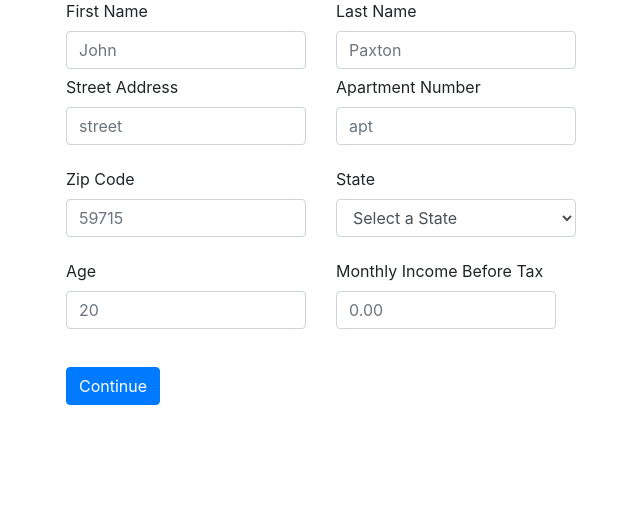
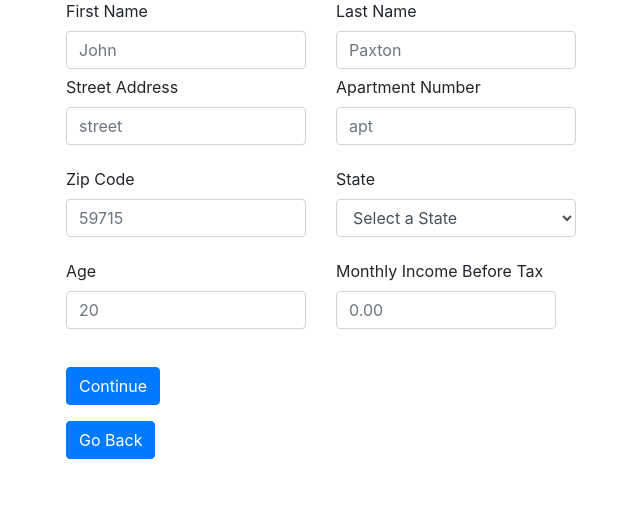
Before and after one commit to christinej697/Investment-App, a Flask app: page /signIn in a window 1280 px wide. Shown: the part 143-672 px from the top of the page, without its empty margins (19-659 px from the left). Run offline with Flask 2, Linux system fonts and the light colour scheme; data comes from the database, SQL or seed files in the repository; some libraries are stand-ins or nearby versions.

Commit message:
Add files via upload

```diff
--- a/templates/users.html
+++ b/templates/users.html
@@ -119,14 +119,19 @@
              		<input type="number" name="Budget" placeholder="0.00" class="form-control"
 				value="{{ request.form['Budget'] }}"></input>
 		</div>
-	</div> <br>
+	</div>
 
 	<a href="advice">
     	<div class="form-group" style="width:240px;">
         	<button type="submit" class="btn btn-primary">Continue</button>
     	</div>
 	</a>
+
 </form>
+		<a href="{{ url_for('index') }}">
+        	<button type="submit" class="btn btn-primary">Go Back</button>
+		</a>
+
 {% endblock %}
 </body>
 </html>
```
